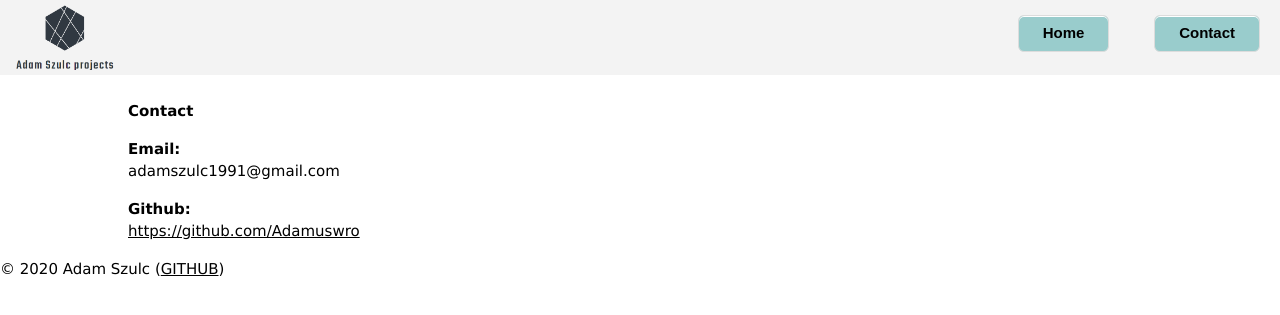
After one commit to Adamuswro/Projects-Overwiev, a PHP site: page /contact.html in a window 1280 px wide. The commit adds this page. Shown: the top 315 px of the page. Run offline with PHP 8.4, Linux system fonts and the light colour scheme.

Commit message:
Added contact page and fixed link bug

```diff
--- /dev/null
+++ b/contact.html
@@ -0,0 +1,43 @@
+<!DOCTYPE html>
+<html>
+
+<head>
+	<title>Contact</title>
+	<link rel="stylesheet" href="css/ASprojects.css">
+	<link rel="stylesheet" href="https://www.w3schools.com/w3css/4/w3.css">
+</head>
+
+<body>
+	<header>
+		<div class="navigation-buttons">
+			<nav>
+				<ul>
+					<li><a href="./home.html">Home</a>
+					</li>
+					<li><a href="./contact.html">Contact</a>
+					</li>
+				</ul>
+			</nav>
+		</div>
+		<div class="logo">
+		<a href="./home.html">
+			<img src="resources/Logo.png">
+		</a>
+		</div>
+</header>
+
+	<div class="container">
+		<p><b>Contact</b></p>
+		<p><b>Email:</b><br/>adamszulc1991@gmail.com</p>
+		<p><b>Github:</b><br/><a href="https://github.com/Adamuswro" target="_blank">https://github.com/Adamuswro</a></p>
+	</div>
+
+		<footer>
+			&copy; 2020 Adam Szulc (<a href="https://github.com/Adamuswro" target="_blank">GITHUB</a>)
+		</footer>
+
+		<script type="text/javascript" src="js/index.js"></script>
+		<script type="text/javascript" src="js/jquery-3.5.1.js"></script>
+
+	</body>
+	</html>
--- a/css/ASprojects.css
+++ b/css/ASprojects.css
@@ -21,7 +21,7 @@ header + .container {
 
 }
 
-header a {
+.navigation-buttons a{
 	box-shadow:inset 0px 1px 0px 0px #ffffff;
 	background:linear-gradient(to bottom, #99CCCC 5%, #99CCCC 100%);
 	background-color:#99CCCC;
@@ -36,11 +36,11 @@ header a {
 	text-decoration:none;
 }
 
-header a:hover {
+navigation-buttons a:hover {
 	background:linear-gradient(to bottom, #f6f6f6 5%, #ffffff 100%);
 	background-color:#f6f6f6;
 }
-header a:active {
+navigation-buttons a:active {
 	position:relative;
 	top:1px;
 }
@@ -75,7 +75,7 @@ header a:active {
   	transition: max-height 0.2s ease-out;
   }
 
-  .project a {
+  .link {
   	width: 75%;
   	margin: 15px auto 5px auto;
   	text-align: center;
@@ -83,7 +83,7 @@ header a:active {
   	display: block;
   }
 
-  .project a:hover {
+  .link:hover {
   	background-color: #99ccff;
   }
 
```
Also changed, not shown: home.html (+6 -5 lines).
